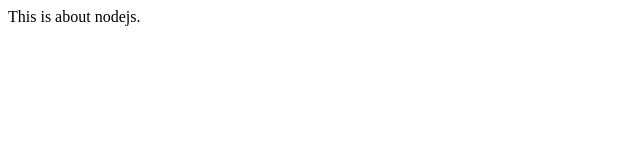
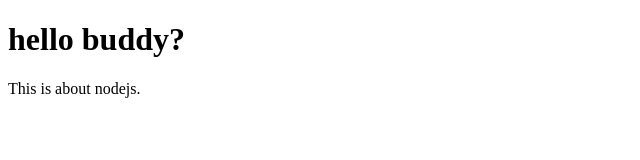
Before and after one commit to k3693692000/NetBeans, a website: page web/public/index.html in a window 1280 px wide. Shown: the whole page, without its empty margins (0-640 px from the left). Drawn offline with Linux system fonts and the light colour scheme.

Commit message:
npm setup-ed

```diff
--- a/web/app.js
+++ b/web/app.js
@@ -1,12 +1,13 @@
 var express = require('express');
-
+var path = require('path');
 var app = express();
 
-app.use(express.static(__dirname +'/public');
+app.use(express.static(path.join(__dirname, 'public')));
 
 //app.get('/', function (req,res) {
 //    res.send('Hello World');
 //});
+console.log(__dirname);
 
 app.listen(3000, function(){
     console.log('Server On!');
--- a/web/public/index.html
+++ b/web/public/index.html
@@ -9,8 +9,10 @@
         <title>NODE JS PRACTICE</title>
         <meta charset="UTF-8">
         <meta name="viewport" content="width=device-width, initial-scale=1.0">
+        <link rel="stylesheets" href="/stylesheets/style.css">
     </head>
     <body>
+        <header><h1>hello buddy?</h1></header>
         <div>This is about nodejs.</div>
     </body>
 </html>
--- /dev/null
+++ b/web/public/stylesheets/style.css
@@ -0,0 +1,14 @@
+/*
+To change this license header, choose License Headers in Project Properties.
+To change this template file, choose Tools | Templates
+and open the template in the editor.
+*/
+/*
+    Created on : 2015. 9. 10, 오후 7:52:02
+    Author     : Seongman
+*/
+
+
+h1{
+    color: blue;
+}
```
